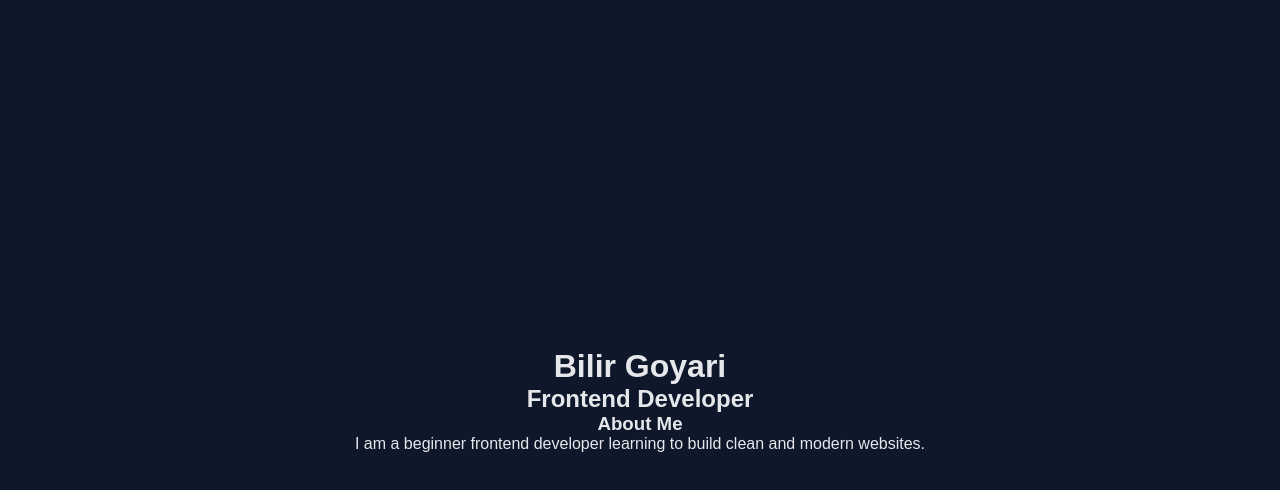
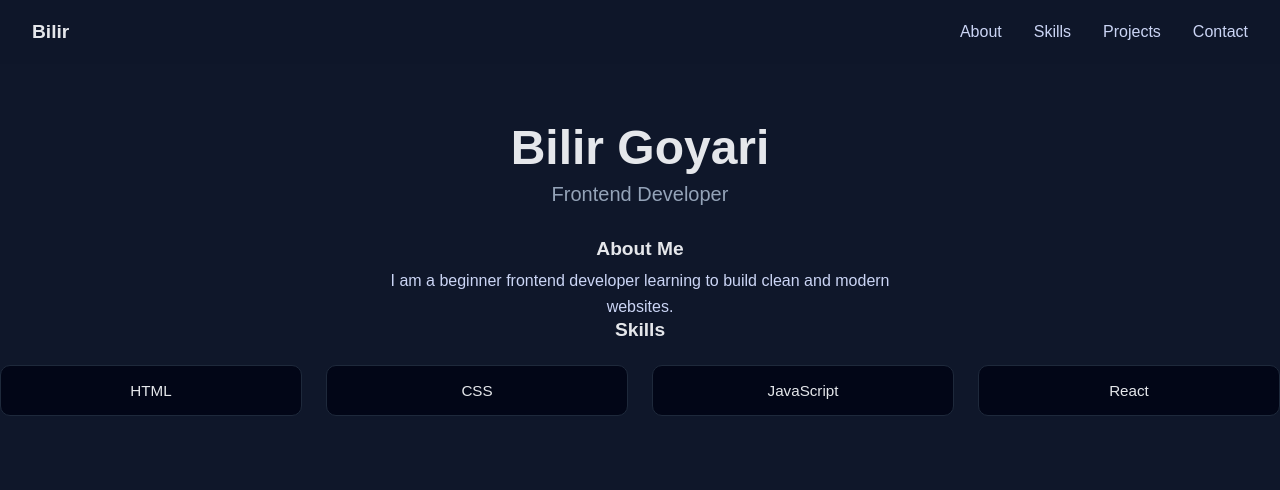
Before and after one commit to OmnitriX-7/Portfolio, a plain HTML site: page index.html in a window 1280 px wide. Drawn offline with Linux system fonts and the light colour scheme.

Commit message:
Added navbar, skills cards, smooth scroll

```diff
--- a/index.html
+++ b/index.html
@@ -3,9 +3,20 @@
 <head>
     <meta charset="UTF-8">
     <title>My Portfolio</title>
+    <meta name="viewport" content="width=device-width, initial-scale=1.0">
     <link rel="stylesheet" href="style.css">
 </head>
 <body>
+
+    <nav class="navbar">
+        <div class="nav-logo">Bilir</div>
+        <ul class="nav-links">
+            <li><a href="#about">About</a></li>
+            <li><a href="#skills">Skills</a></li>
+            <li><a href="#projects">Projects</a></li>
+            <li><a href="#contact">Contact</a></li>
+        </ul>
+    </nav>
 
     <div class="container">
         <header>
@@ -14,13 +25,23 @@
         </header>
 
         <main>
-            <section>
+            <section id="about">
                 <h3>About Me</h3>
                 <p>
                     I am a beginner frontend developer learning to build
                     clean and modern websites.
                 </p>
             </section>
+
+            <section id="skills">
+                <h3>Skills</h3>
+                <div class="skills-grid">
+                    <div class="skill-card">HTML</div>
+                    <div class="skill-card">CSS</div>
+                    <div class="skill-card">JavaScript</div>
+                    <div class="skill-card">React</div>
+                </div>
+            </section>
         </main>
     </div>
 
--- a/style.css
+++ b/style.css
@@ -5,19 +5,114 @@
     box-sizing: border-box;
 }
 
+html {
+    scroll-behavior: smooth;
+}
+
+
 /* BODY BASE STYLES */
 body {
     min-height: 100vh;
     background-color: #0f172a;
     color: #e5e7eb;
     font-family: Arial, sans-serif;
+}
+
+/* NAVBAR */
+.navbar {
+    position: fixed;
+    top: 0;
+    left: 0;
+    width: 100%;
+    height: 64px;
 
     display: flex;
-    justify-content: center;
+    justify-content: space-between;
     align-items: center;
+
+    padding: 0 2rem;
+    background: rgba(15, 23, 42, 0.9);
+    backdrop-filter: blur(8px);
 }
 
-/* CONTAINER */
+.nav-logo {
+    font-size: 1.2rem;
+    font-weight: bold;
+}
+
+.nav-links {
+    list-style: none;
+    display: flex;
+    gap: 2rem;
+}
+
+.nav-links a {
+    text-decoration: none;
+    color: inherit;
+}
+
+
+.nav-links li {
+    cursor: pointer;
+    color: #cbd5f5;
+    transition: color 0.2s ease, transform 0.2s ease;
+}
+
+.nav-links li:hover {
+    color: #38bdf8;
+    transform: translateY(-2px);
+}
+
+/* MAIN CONTAINER */
 .container {
+    margin-top: 120px;
     text-align: center;
 }
+
+header h1 {
+    font-size: 3rem;
+    margin-bottom: 0.5rem;
+}
+
+header h2 {
+    font-size: 1.25rem;
+    font-weight: normal;
+    color: #94a3b8;
+    margin-bottom: 2rem;
+}
+
+section h3 {
+    font-size: 1.2rem;
+    margin-bottom: 0.5rem;
+}
+
+section p {
+    max-width: 500px;
+    margin: 0 auto;
+    line-height: 1.6;
+    color: #cbd5f5;
+}
+
+.skills-grid {
+    display: grid;
+    grid-template-columns: repeat(auto-fit, minmax(140px, 1fr));
+    gap: 1.5rem;
+    margin-top: 1.5rem;
+}
+
+.skill-card {
+    padding: 1rem;
+    background: #020617;
+    border: 1px solid #1e293b;
+    border-radius: 10px;
+
+    text-align: center;
+    font-size: 0.95rem;
+
+    transition: transform 0.2s ease, border-color 0.2s ease;
+}
+
+.skill-card:hover {
+    transform: translateY(-4px);
+    border-color: #38bdf8;
+}
```
